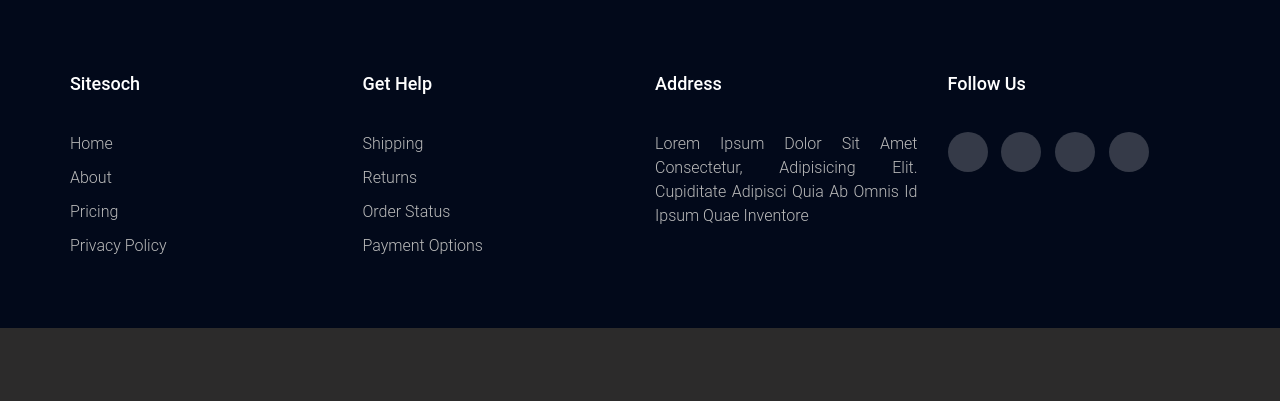
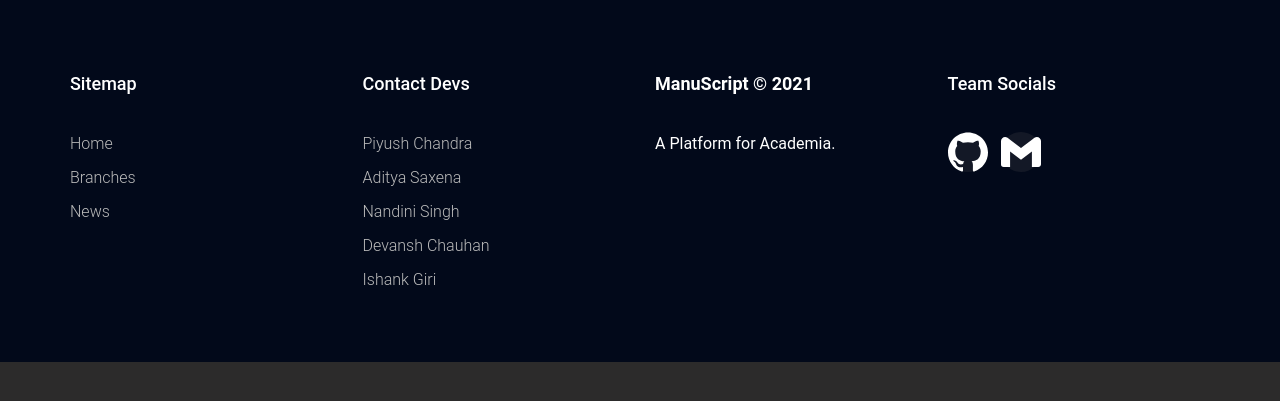
Before and after one commit to devatmanuscript/manuscript, a Flask app: page /aboutus.html in a window 1280 px wide. Shown: the top 401 px of the page. Run offline with Flask 2, Linux system fonts and the light colour scheme.

Commit message:
Footer added

```diff
--- a/static/css/aboutus.css
+++ b/static/css/aboutus.css
@@ -1,4 +1,3 @@
-@import url("https://fonts.googleapis.com/icon?family=Material+Icons");
 
 * {
   font-family: 'Roboto', sans-serif;
@@ -266,7 +265,7 @@ nav.circle > ul > li > a:hover:after {
 
   .header > nav.circle > ul> li {
     display: block;
-    font-size 80%;
+    font-size:80%;
   }
 
   .header > nav.circle {
@@ -285,3 +284,27 @@ nav.circle > ul > li > a:hover:after {
     padding: 16px;
   }
 }
+
+/* fallback */
+@font-face {
+  font-family: 'Material Icons';
+  font-style: normal;
+  font-weight: 400;
+  src: url(https://fonts.gstatic.com/s/materialicons/v97/flUhRq6tzZclQEJ-Vdg-IuiaDsNc.woff2) format('woff2');
+}
+
+.material-icons {
+  font-family: 'Material Icons';
+  font-weight: normal;
+  font-style: normal;
+  font-size: 24px;
+  line-height: 1;
+  letter-spacing: normal;
+  text-transform: none;
+  display: inline-block;
+  white-space: nowrap;
+  word-wrap: normal;
+  direction: ltr;
+  -webkit-font-feature-settings: 'liga';
+  -webkit-font-smoothing: antialiased;
+}
--- a/static/css/footer.css
+++ b/static/css/footer.css
@@ -59,17 +59,17 @@ li{
 	display: inline-block;
 	height: 40px;
 	width: 40px;
-	background-color: rgba(255,255,255,0.2);
+	background-color: rgba(87, 87, 87, 0.2);
 	margin:0 10px 10px 0;
 	text-align: center;
 	line-height: 40px;
 	border-radius: 50%;
-	color: #ffffff;
+	color: #000000c0;
 	transition: all 0.5s ease;
 }
 .footer-col .social-links a:hover{
-	color: #24262b;
-	background-color: #ffffff;
+	color: #ffffff;
+	background-color: #ffffff63;
 }
 
 @media(max-width: 767px){
--- a/static/css/home.css
+++ b/static/css/home.css
@@ -1,7 +1,7 @@
 
   body,h1,h2,h3,h4,h5 {
-    font-family: "Raleway", sans-serif,
-    background-color : black;
+    font-family: "Raleway", sans-serif;
+    background-color:"black";}
 
 
   #more {display: none;}
--- a/templates/aboutus.html
+++ b/templates/aboutus.html
@@ -5,6 +5,7 @@
 <link rel="stylesheet" href="/static/css/aboutus.css">
 <link rel="stylesheet" href="/static/css/footer.css">
 <link rel="stylesheet" href="/static/css/sidebar.css">
+<link href="https://fonts.googleapis.com/icon?family=Material+Icons" rel="stylesheet">
 <script>
   function openNav() {
     document.getElementById("mySidebar").style.width = "250px";
@@ -22,39 +23,38 @@
 <body>
 
   <footer class="footer">
+	<link rel="stylesheet" href="/static/css/footer.css">
   	 <div class="container">
   	 	<div class="row">
   	 		<div class="footer-col">
-  	 			<h4>Sitesoch</h4>
+  	 			<h4>Sitemap</h4>
   	 			<ul>
-  	 				<li><a href="#">Home</a></li>
-  	 				<li><a href="#">About</a></li>
-  	 				<li><a href="#">Pricing</a></li>
-  	 				<li><a href="#">Privacy Policy</a></li>
+  	 				<li><a href="home.html">Home</a></li>
+  	 				<li><a href="branches.html">Branches</a></li>
+  	 				<li><a href="news.html">News</a></li>
   	 			</ul>
   	 		</div>
   	 		<div class="footer-col">
-  	 			<h4>Get Help</h4>
+  	 			<h4>Contact Devs</h4>
   	 			<ul>
-  	 				<li><a href="#">Shipping</a></li>
-  	 				<li><a href="#">Returns</a></li>
-  	 				<li><a href="#">Order Status</a></li>
-  	 				<li><a href="#">Payment Options</a></li>
+  	 				<li><a href="mailto:piyush.chandra2013@gmail.com">Piyush Chandra</a></li>
+  	 				<li><a href="mailto:adityaarchie1234@gmail.com">Aditya Saxena</a></li>
+  	 				<li><a href="mailto:nandini0842@gmail.com">Nandini Singh</a></li>
+  	 				<li><a href="mailto:devanshchauhan19990@gmail.com">Devansh Chauhan</a></li>
+					<li><a href="mailto:ishankkaku@gmail.com">ishank Giri</a></li>
   	 			</ul>
   	 		</div>
   	 		<div class="footer-col">
-  	 			<h4>Address</h4>
+  	 			<h4 style="font-weight: 600;">ManuScript © 2021</h4>
   	 			<ul>
-  	 				<li><a href="#">Lorem ipsum dolor sit amet consectetur, adipisicing elit. Cupiditate adipisci quia ab omnis id ipsum quae inventore </a></li>
+  	 				<li>A Platform for Academia.</a></li>
   	 			</ul>
   	 		</div>
   	 		<div class="footer-col">
-  	 			<h4>follow us</h4>
+  	 			<h4>Team Socials</h4>
   	 			<div class="social-links">
-  	 				<a href="#"><i class="fab fa-google"></i></a>
-  	 				<a href="#"><i class="fab fa-facebook-f"></i></a>
-  	 				<a href="#"><i class="fab fa-instagram"></i></a>
-  	 				<a href="#"><i class="fab fa-twitter"></i></a>
+  	 				<a href="https://github.com/adityasaxena-crypto/Flakp-web" target="_blank"><i style="fill: white;"><svg role="img" viewBox="0 0 24 24" xmlns="http://www.w3.org/2000/svg"><title>GitHub</title><path d="M12 .297c-6.63 0-12 5.373-12 12 0 5.303 3.438 9.8 8.205 11.385.6.113.82-.258.82-.577 0-.285-.01-1.04-.015-2.04-3.338.724-4.042-1.61-4.042-1.61C4.422 18.07 3.633 17.7 3.633 17.7c-1.087-.744.084-.729.084-.729 1.205.084 1.838 1.236 1.838 1.236 1.07 1.835 2.809 1.305 3.495.998.108-.776.417-1.305.76-1.605-2.665-.3-5.466-1.332-5.466-5.93 0-1.31.465-2.38 1.235-3.22-.135-.303-.54-1.523.105-3.176 0 0 1.005-.322 3.3 1.23.96-.267 1.98-.399 3-.405 1.02.006 2.04.138 3 .405 2.28-1.552 3.285-1.23 3.285-1.23.645 1.653.24 2.873.12 3.176.765.84 1.23 1.91 1.23 3.22 0 4.61-2.805 5.625-5.475 5.92.42.36.81 1.096.81 2.22 0 1.606-.015 2.896-.015 3.286 0 .315.21.69.825.57C20.565 22.092 24 17.592 24 12.297c0-6.627-5.373-12-12-12"/></svg></i></a>
+  	 				<a href="mailto:devatmanuscript@gmail.com"><i style="fill: white;"><svg role="img" viewBox="0 0 24 24" xmlns="http://www.w3.org/2000/svg"><title>Gmail</title><path d="M24 5.457v13.909c0 .904-.732 1.636-1.636 1.636h-3.819V11.73L12 16.64l-6.545-4.91v9.273H1.636A1.636 1.636 0 0 1 0 19.366V5.457c0-2.023 2.309-3.178 3.927-1.964L5.455 4.64 12 9.548l6.545-4.91 1.528-1.145C21.69 2.28 24 3.434 24 5.457z"/></svg></i></a>
   	 			</div>
   	 		</div>
   	 	</div>
```
Also changed, not shown: templates/home.html (+40 -9 lines).
